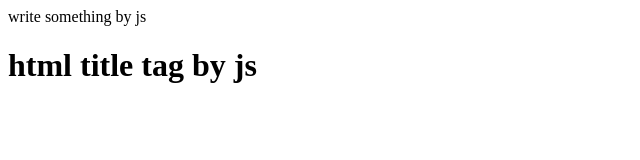
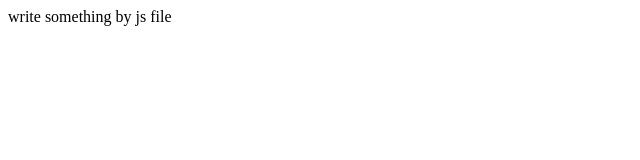
Before and after one commit to odinw/studying-javascript, a plain HTML site: page index.html in a window 1280 px wide. Shown: the whole page, without its empty margins (0-640 px from the left). Drawn offline with Linux system fonts and the light colour scheme.

Commit message:
html references js

```diff
--- a/index.html
+++ b/index.html
@@ -5,9 +5,6 @@
         <title>studying-javascript</title>
     </head>
     <body>
-        <script>
-            document.write("write something by js");
-            document.write("<h1>html title tag by js</h1>");
-        </script>
+        <script src="lesson01.js"></script>
     </body>
 </html>
--- /dev/null
+++ b/lesson01.js
@@ -0,0 +1 @@
+document.write("write something by js file");
```
